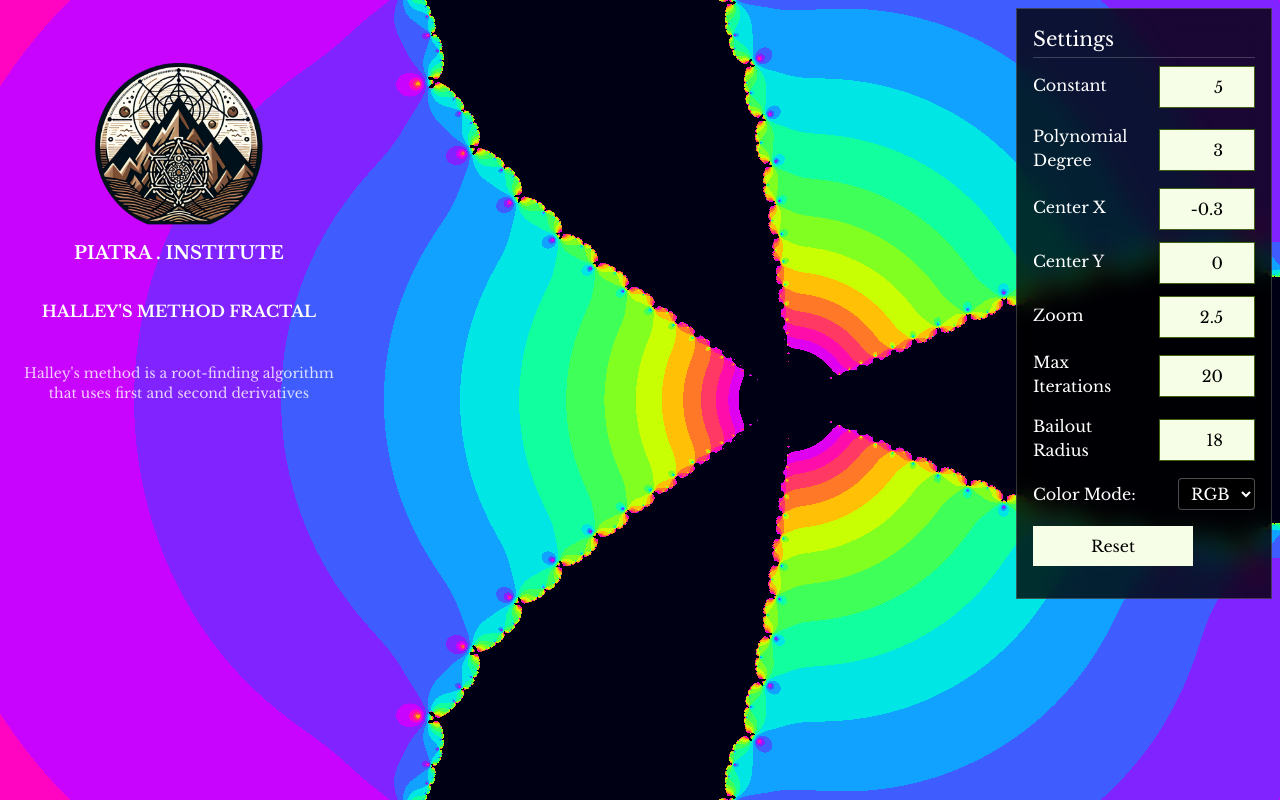
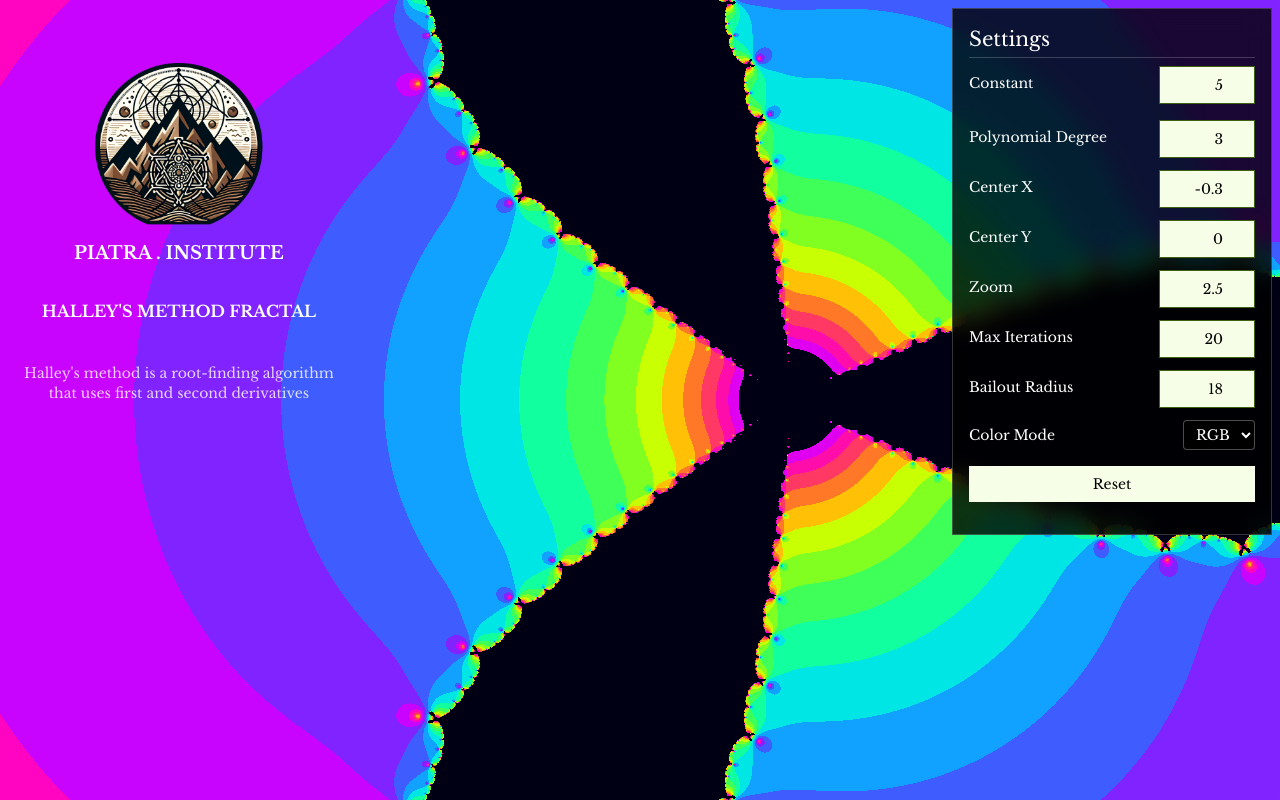
Before and after one commit to piatra-institute/web, a Next.js app: page /playgrounds/halley-window in a window 1280 px wide. Built offline with nearby package versions, Linux system fonts and the light colour scheme.

Commit message:
dev: playgrounds | raupian-morphospace

```diff
--- a/app/playgrounds/halley-window/components/Settings/index.tsx
+++ b/app/playgrounds/halley-window/components/Settings/index.tsx
@@ -65,7 +65,7 @@ export default function Settings({
 }: SettingsProps) {
     return (
         <div
-            className="fixed top-2 right-2 bg-black/80 backdrop-blur-md p-4 w-64 z-20 border border-white/20"
+            className="fixed top-2 right-2 bg-black/80 backdrop-blur-md p-4 w-80 z-20 border border-white/20 text-sm"
         >
             <div className="mb-4">
                 <h2 className="text-xl mb-2 border-b border-white/20 pb-1">Settings</h2>
@@ -175,7 +175,7 @@ export default function Settings({
 
                     <div className="pb-1">
                         <label className="flex justify-between items-center cursor-pointer">
-                            <span>Color Mode:</span>
+                            <span>Color Mode</span>
                             <select
                                 className="bg-black border border-white/30 rounded px-2 py-1"
                                 value={colorMode}
@@ -190,6 +190,9 @@ export default function Settings({
                     <Button
                         label="Reset"
                         onClick={reset}
+                        style={{
+                            width: '100%',
+                        }}
                     />
                 </div>
             </div>
--- a/app/playgrounds/raupian-morphospace/components/Settings/index.tsx
+++ b/app/playgrounds/raupian-morphospace/components/Settings/index.tsx
@@ -31,7 +31,7 @@ export default function Settings({
 }: SettingsProps) {
     return (
         <div
-            className="fixed top-2 right-2 bg-black/80 backdrop-blur-md p-4 w-64 z-20 border border-white/20"
+            className="fixed top-2 right-2 bg-black/80 backdrop-blur-md p-4 w-80 z-20 border border-white/20 text-sm"
         >
             <div className="mb-4">
                 <h2 className="text-xl mb-2 border-b border-white/20 pb-1">Settings</h2>
```
